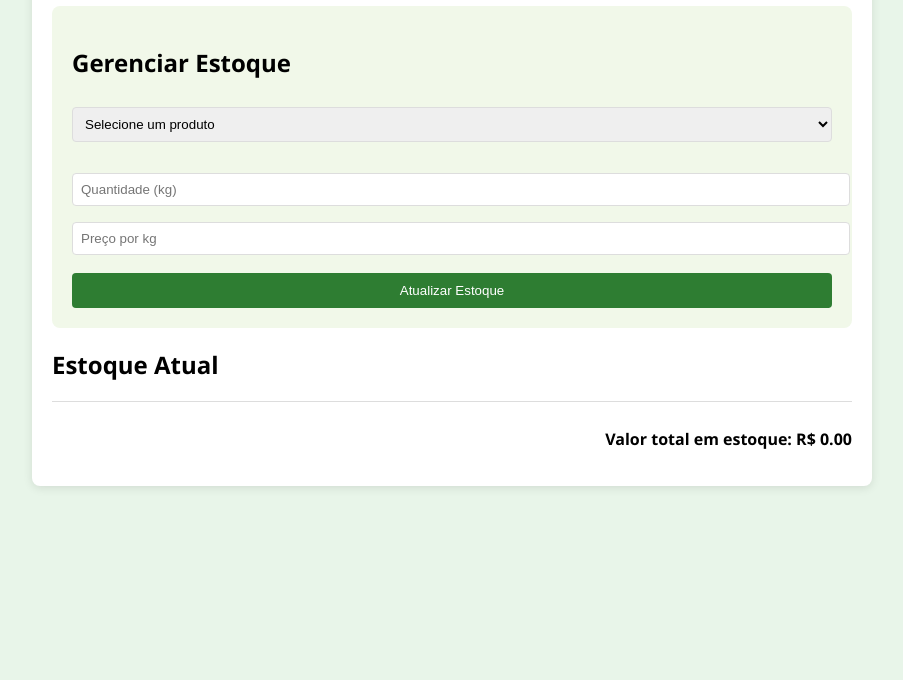
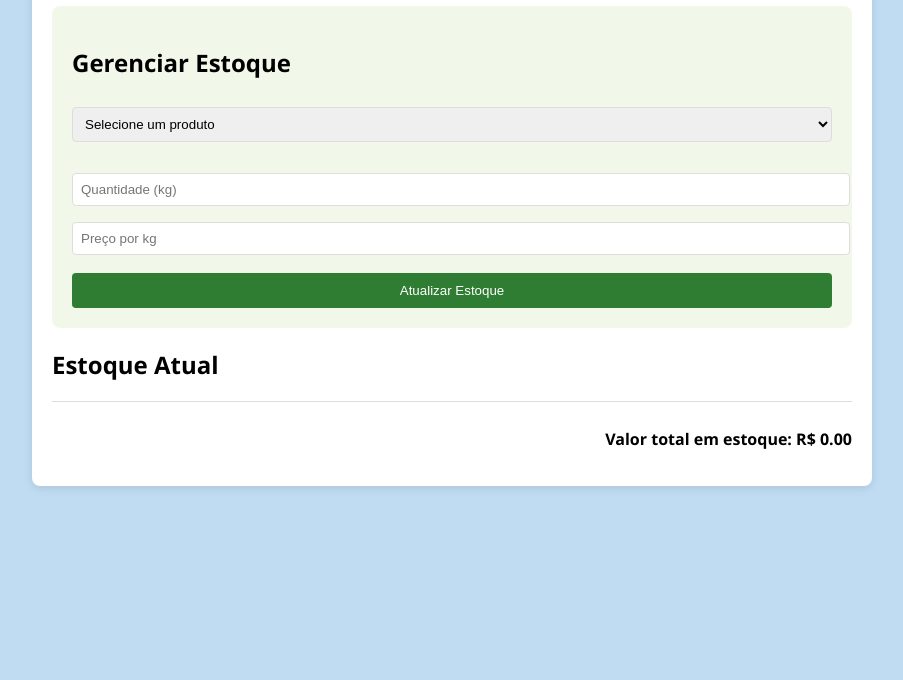
Before and after one commit to marianarcw/MissaoIAFeiradoProdutorMariana, a plain HTML site: page index.html in a window 1280 px wide. Shown: the part 120-800 px from the top of the page, without its empty margins (188-1091 px from the left). Drawn offline with Linux system fonts and the light colour scheme.

Commit message:
color background

```diff
--- a/style.css
+++ b/style.css
@@ -2,7 +2,7 @@ body {
     font-family: 'Segoe UI', Tahoma, Geneva, Verdana, sans-serif;
     margin: 0;
     padding: 20px;
-    background-color: #e8f5e9;
+    background-color: #bfdcf3;
 }
 
 .container {
```
